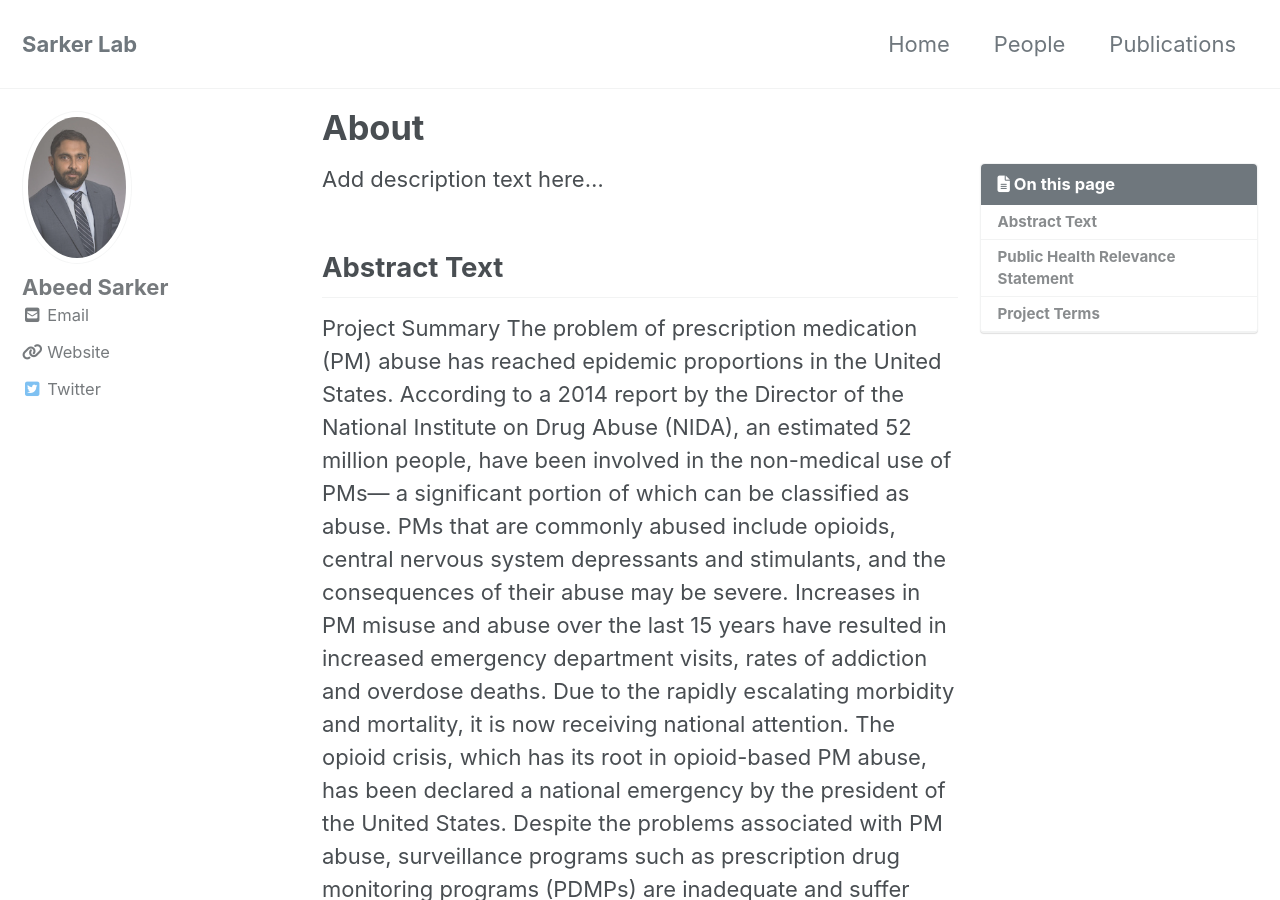
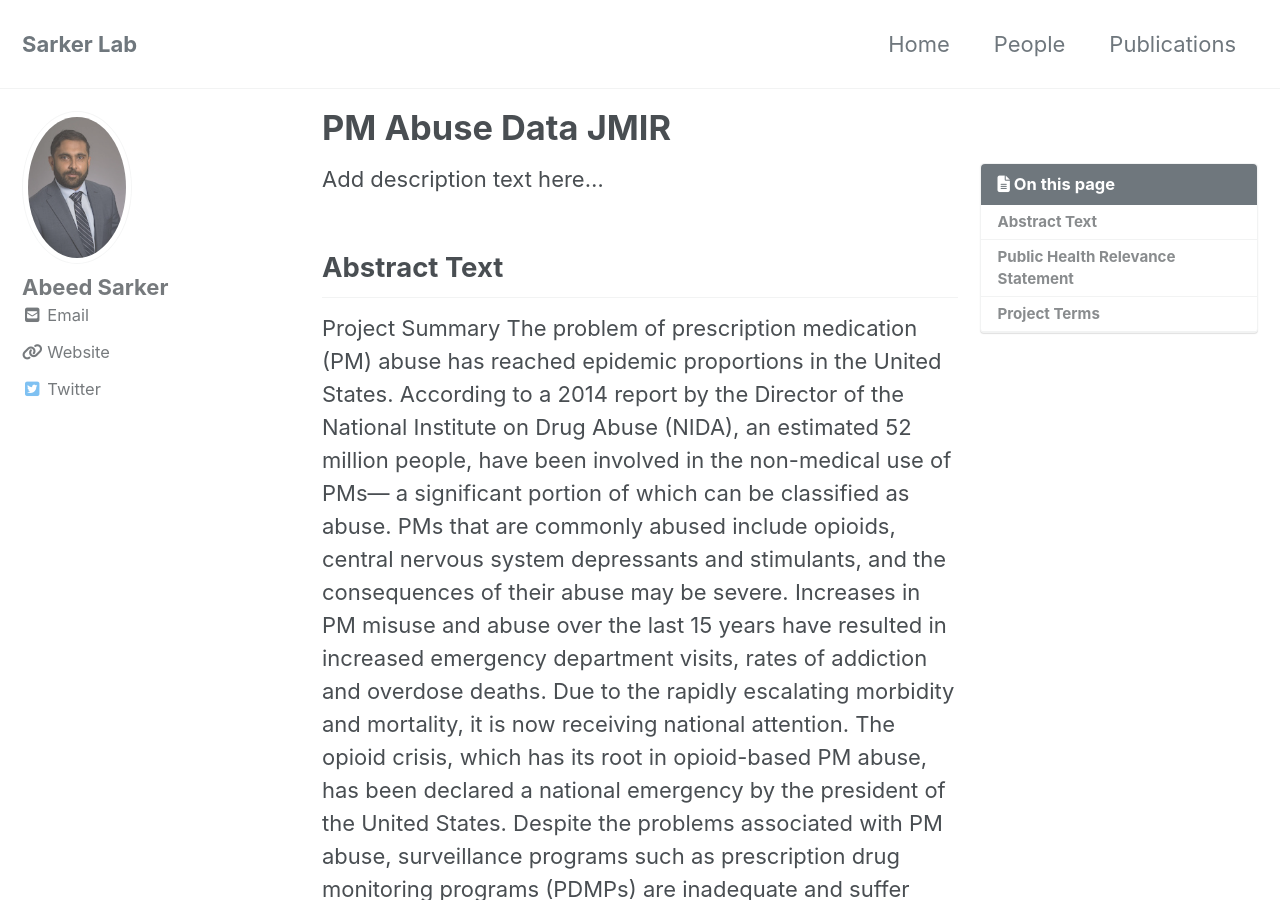
Before and after one commit to sarkerlab/Website, a Jekyll site: the page built from _pages/pm_abuse_data.md, in a window 1280 px wide and 900 px high. Built offline with Jekyll 4.4.1, drawn with Linux system fonts in a browser that asks for light colours; cached includes are drawn as plain includes; nearby versions of some CDN libraries.

Commit message:
Update pm_abuse_data.md

```diff
--- a/_pages/pm_abuse_data.md
+++ b/_pages/pm_abuse_data.md
@@ -1,6 +1,6 @@
 ---
 permalink: /about/
-title: "About"
+title: "PM Abuse Data JMIR"
 excerpt: "Minimal Mistakes is a flexible two-column Jekyll theme."
 layouts_gallery:
   - url: /assets/images/mm-layout-splash.png
```
